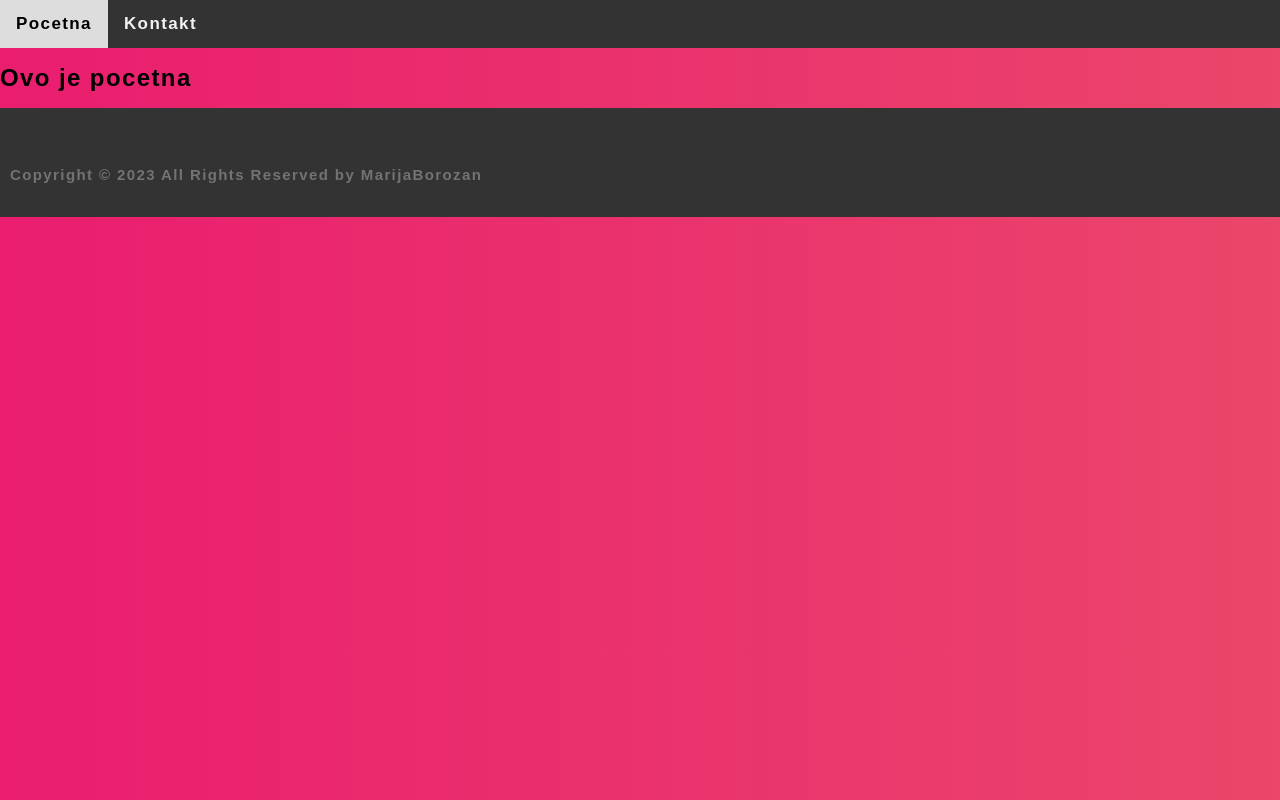
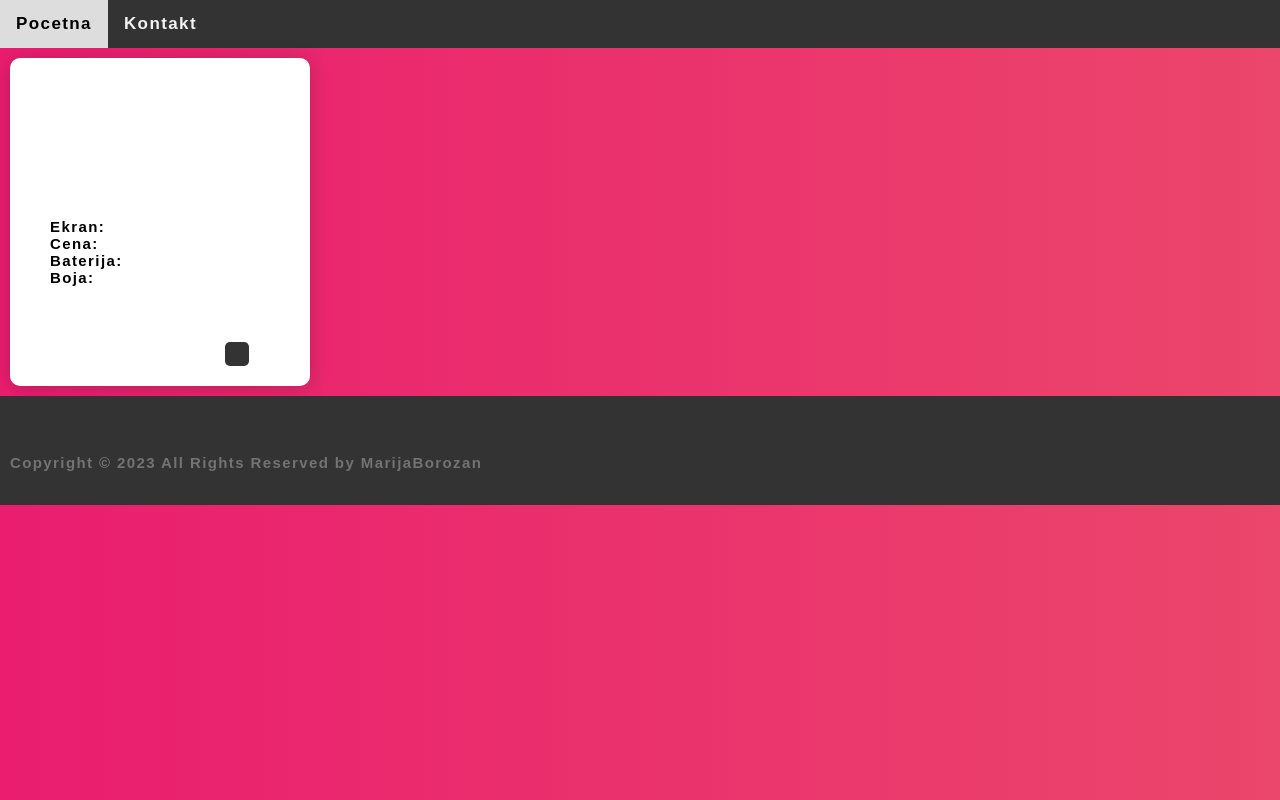
Before and after one commit to BorozanM/itehReact, a React (Create React App) app: page / in a window 1280 px wide. Built offline with nearby package versions, Linux system fonts and the light colour scheme.

Commit message:
dodat okvir za prikaz kartice

```diff
--- a/src/App.css
+++ b/src/App.css
@@ -264,6 +264,8 @@ body, button, input {
   }
 }
 
+
+
 .site-footer
 {
   background-color:#333;
@@ -356,3 +358,113 @@ body, button, input {
     text-align:center
   }
 }
+
+
+
+
+* {
+  box-sizing: border-box;
+}
+body{
+    margin: 0;
+}
+
+
+.card {
+  margin: 10px;
+  padding: 20px;
+  background-color: #fff;
+  border-radius: 10px;
+  box-shadow: 0 2px 20px rgba(0, 0, 0, 0.2);
+  overflow: hidden;
+  width: 300px;
+}
+.card-header img {
+  width: 100%;
+
+  object-fit: cover;
+}
+.card-body {
+  display: flex;
+  flex-direction: column;
+  justify-content: center;
+  align-items: flex-start;
+  padding: 20px;
+  min-height: 250px;
+
+}
+.product-name{
+  font-size:35px;
+}
+
+ .all-products{
+  display: flex;
+  flex-direction: row;
+  flex-wrap: wrap;
+
+
+   margin-left: 9%;
+   margin-right:9%;
+   margin-top: 0;
+  justify-content: space-between;
+ }
+
+ table {
+  font-family: arial, sans-serif;
+  border-collapse: collapse;
+  width: 100%;
+  background-color: white;
+}
+
+td, th {
+  border: 1px solid #dddddd;
+  text-align: left;
+  padding: 8px;
+}
+
+tr:nth-child(even) {
+  background-color: #dddddd;
+}
+.uporedi{
+
+  margin: 10%;
+
+
+}
+.celijaSlika{
+  max-width: 15%;
+}
+.slika{
+  max-width:250px;
+}
+
+.btn-sort{
+  padding: 12px;
+  background-color: transparent;
+  color: white;
+  border: none;
+  margin-left: 75%;
+  font-size: 17px;
+}
+.btn-sort:hover{
+  background-color: #ddd;
+  color: black;
+}
+
+.karakteristike{
+  font-size: 15px;
+}
+.btnCompare{
+  padding: 12px;
+  background-color: #333;
+  color: white;
+  border: none;
+  border-radius: 5px;
+  margin-left: 75%;
+  font-size:25px;
+}
+
+.btnCompare:hover{
+  background-color: #ddd;
+  color: black;
+}
--- /dev/null
+++ b/src/komponente/Kartica.jsx
@@ -0,0 +1,30 @@
+
+function Kartica() {
+    return (
+      <div className="card" >
+              <div className="card-header">
+                    <img src="" alt="" className="card-img-top" />{/* ceo ovaj div je slika! */}
+              </div>
+              <div className="card-body">{/* podaci o toj kartici na kojoj ce se predstavljati */}
+                <h3 className="product-name">{}</h3>
+
+                <h5 className='karakteristike'>
+
+                    Ekran: {} <br />
+                    Cena: {} <br />
+                    Baterija: {} <br />
+                    Boja: {} <br />
+
+                </h5>
+              </div>
+            <button className="btnCompare" ></button>
+      </div>
+
+
+
+
+
+    );
+  }
+
+  export default Kartica;
--- a/src/komponente/Pocetna.jsx
+++ b/src/komponente/Pocetna.jsx
@@ -1,10 +1,12 @@
+import Kartica from "./Kartica";
 
 function Pocetna() {
   return (
     <div >
 
-<h1>Ovo je pocetna</h1>
+<Kartica>
 
+</Kartica>
     </div>
   );
 }
```
